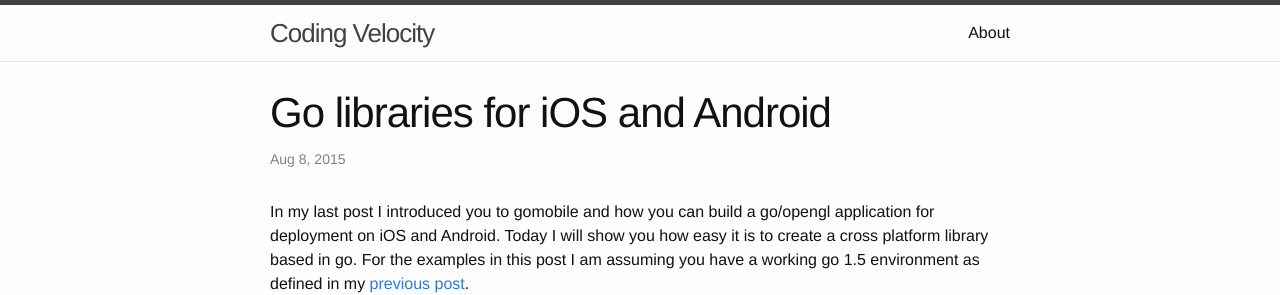
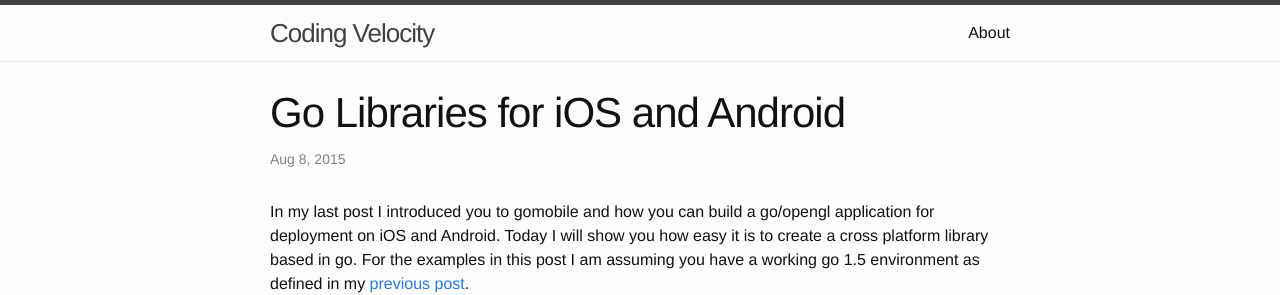
Before and after one commit to catwomey/catwomey.github.io, a Jekyll site: the page built from _posts/2015-08-08-go-bind-intro.markdown, in a window 1280 px wide. Shown: the top 295 px of the page. Built offline with Jekyll 4.4.1, drawn with Linux system fonts in a browser that asks for light colours; Markdown is read by kramdown in place of the engine named in the settings; comment, search, counter and statistics services are not loaded.

```diff
--- a/_posts/2015-08-08-go-bind-intro.markdown
+++ b/_posts/2015-08-08-go-bind-intro.markdown
@@ -1,6 +1,6 @@
 ---
 layout: post
-title:  "Go libraries for iOS and Android"
+title:  "Go Libraries for iOS and Android"
 date:   2015-08-08
 tags: go mobile
 ---
```
